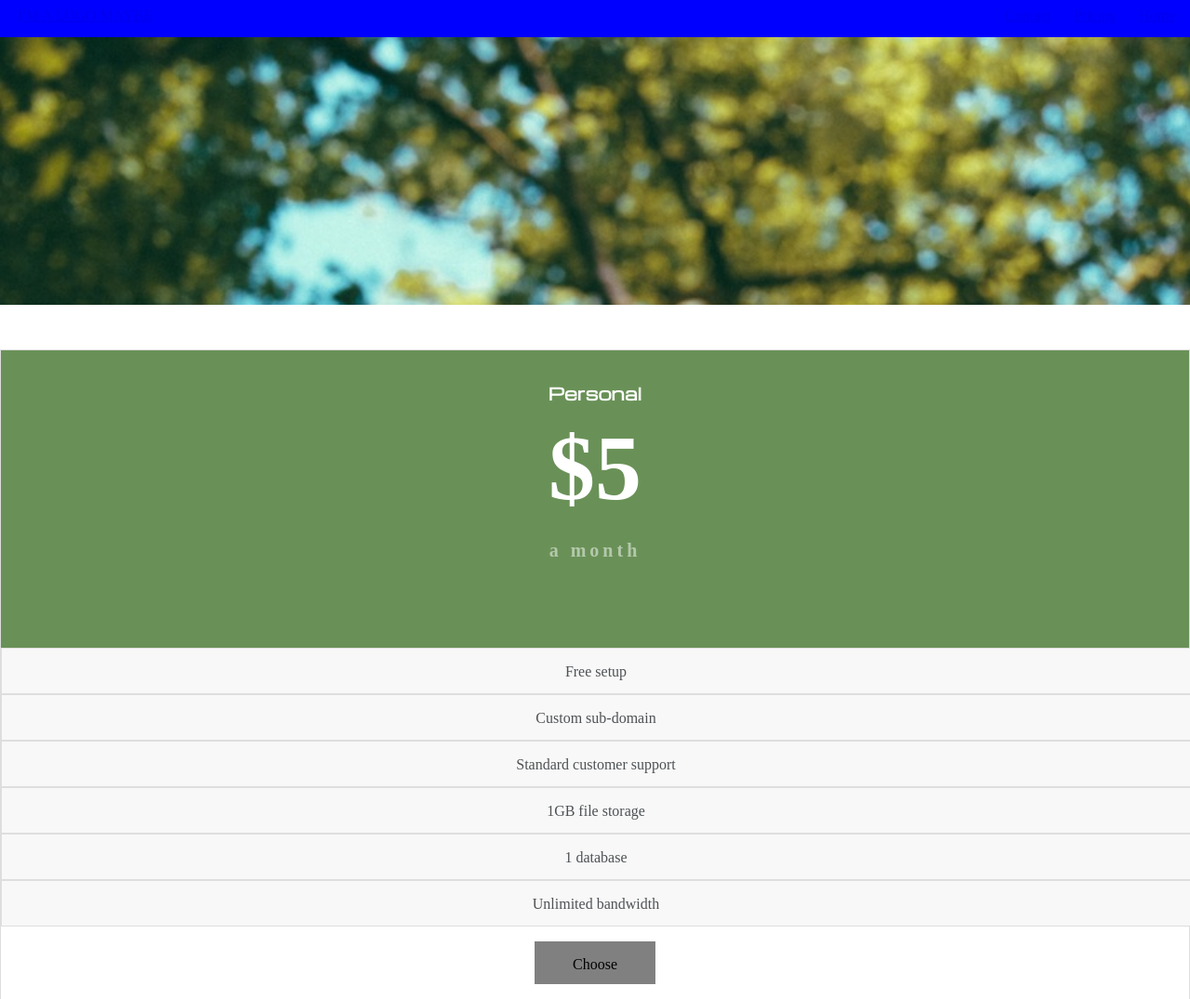
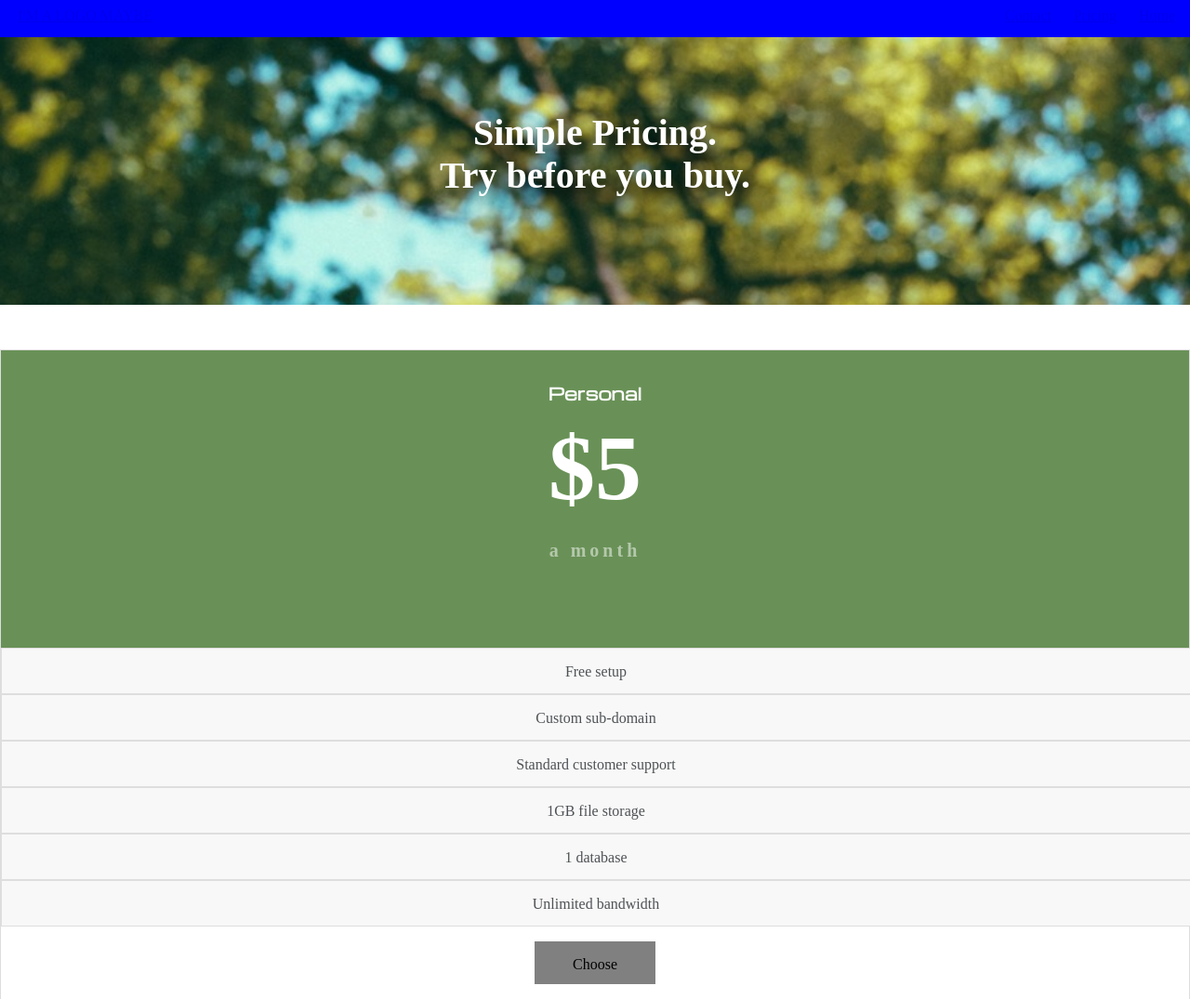
Before and after one commit to jhartley1412/Day04-ResponsiveSite, a plain HTML site: page index.html in a window 1280 px wide. Shown: the top 1075 px of the page at 93% size. Drawn offline with nearby package versions, Linux system fonts and the light colour scheme.

Commit message:
added text on SimplePrice header

```diff
--- a/index.html
+++ b/index.html
@@ -29,7 +29,7 @@
 
 
 	<div class="SimplePrice">
-
+		<h2> Simple Pricing. <br> Try before you buy. </h2>
 	</div>
 
 
--- a/styles/main.scss
+++ b/styles/main.scss
@@ -24,6 +24,14 @@ header{
 	background-position: left top;
 	background-size: 1635px;
 	background-repeat: no-repeat;
+
+	h2{
+		font-size: 40px;
+		color: white;
+		text-align: center;
+		text-shadow: 0.2em 0.2em 0.5em black;
+		padding-top: 2em;
+	}
 }
 
 .plan-types{
```
Also changed, not shown: styles/main.css, 1 other file.
